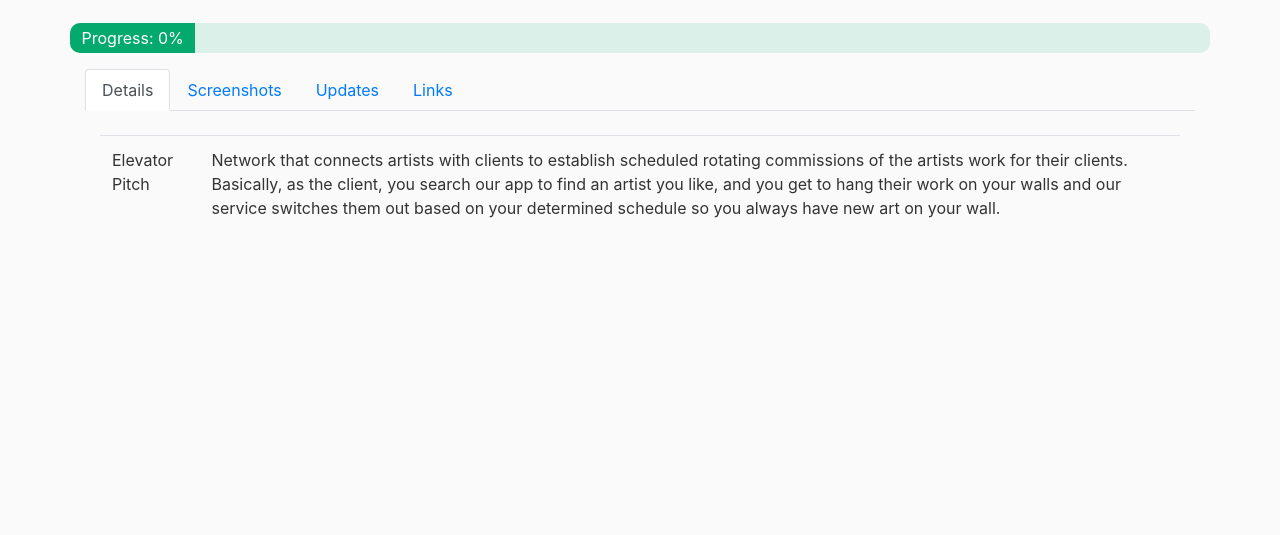
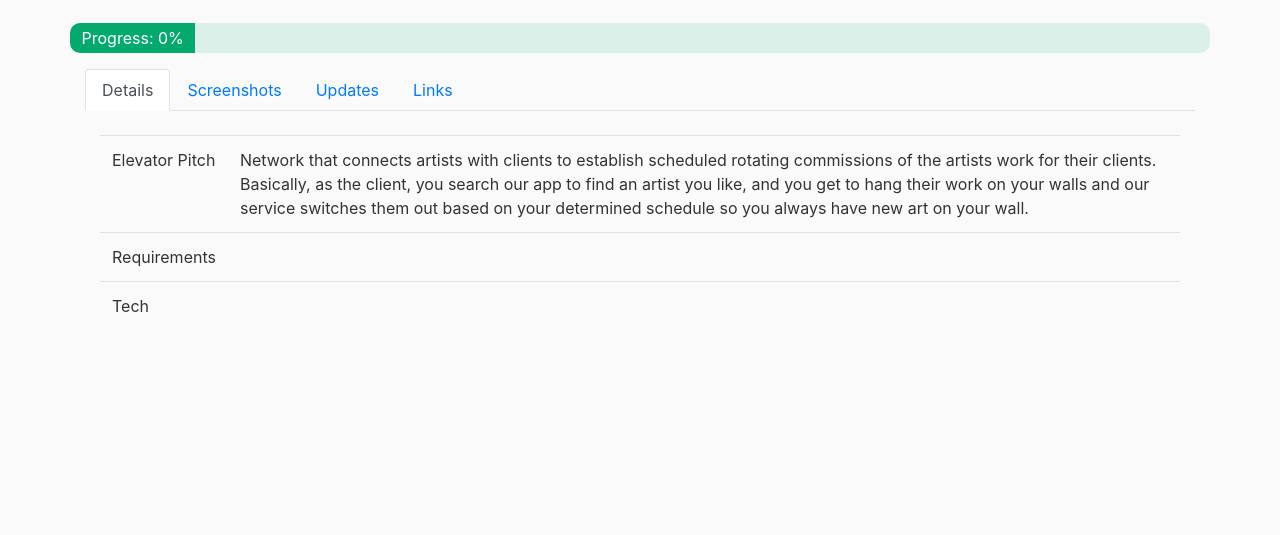
Before and after one commit to tmbyers1102/4th-street-group, a Django app: a page that uses web_app/templates/web_app/base.html in a window 1280 px wide. Shown: the part 265-800 px from the top of the page. Run offline with Django 3.2, Linux system fonts and the light colour scheme; data comes from the database, SQL or seed files in the repository; some libraries are stand-ins or nearby versions.

Commit message:
bunch of changes added req and tech and screen images

```diff
--- a/web_app/models.py
+++ b/web_app/models.py
@@ -10,6 +10,49 @@
     (75, 75),
     (100, 100),
 )
+
+# TECH_CHOICES = (
+#     ('Django', 'Django'),
+#     ('Django REST Framework', 'Django REST Framework'),
+#     ('React', 'React'),
+#     ('API', 'API'),
+#     ('JavaScript', 'JavaScript'),
+#     ('Stripe', 'Stripe'),
+#     ('AWS S3', 'AWS S3'),
+#     ('Bootstrap 4', 'Bootstrap 4'),
+#     ('Tailwind', 'Tailwind'),
+#     ('HTML', 'HTML'),
+#     ('CSS', 'CSS'),
+#     ('Python', 'Python'),
+
+# )
+
+# REQ_CHOICES = (
+#     ('Database Backend', 'Database Backend'),
+#     ('API', 'API'),
+#     ('Full-Stack', 'Full-Stack'),
+#     ('eCommerce', 'eCommerce'),
+#     ('Facial Recognition', 'Facial Recognition'),
+#     ('Subscription Billing', 'Subscription Billing'),
+#     ('Kinetic Email', 'Kinetic Email'),
+#     ('User Account', 'User Account'),
+#     ('User Analytics', 'User Analytics'),
+#     ('Fantasy Sports', 'Fantasy Sports'),
+#     ('Product Marketplace', 'Product Marketplace'),
+# )
+
+class Requirement(models.Model):
+    requirement_title = models.CharField(max_length=100, blank=False)
+
+    def __str__(self):
+        return self.requirement_title
+
+
+class Tech(models.Model):
+    tech_title = models.CharField(max_length=100, blank=False)
+
+    def __str__(self):
+        return self.tech_title
 
 
 # This is the main model for this web app.
@@ -26,6 +69,8 @@
     github_url = models.URLField(blank=True)
     progress = models.IntegerField(choices=PROGRESS_CHOICES, default=0)
     card_logo = models.ImageField(blank=True, null=True, upload_to='card_logos')
+    requirements = models.ManyToManyField(Requirement, blank=True)
+    tech_used = models.ManyToManyField(Tech, blank=True)
 
     def __str__(self):
         return self.title
@@ -40,16 +85,6 @@
 
     def __str__(self):
         return self.identifier
-
-
-class Requirement(models.Model):
-    requirement_title = models.CharField(max_length=100, default='NA', blank=False)
-    client_requirement = models.TextField()
-    assigned_project = models.ForeignKey(Project, on_delete=models.CASCADE)
-
-    def __str__(self):
-        return self.requirement_title
-
 
 
 class Contact(models.Model):
--- a/web_app/static/web_app/main.css
+++ b/web_app/static/web_app/main.css
@@ -274,6 +274,27 @@
   box-shadow: rgba(196, 196, 196, 0.2) 0 -1px 7px 1px, inset rgb(196, 196, 196) 0 -1px 9px, #cfcfcf 0 2px 14px;
 }
 
+/* req pills */
+#myReqPill {
+  border-radius: 10px;
+  width:fit-content;
+  background-color: #009297;
+  text-align: center;
+  padding: 10px;
+  color: white;
+}
+
+
+/* tech pills */
+#myTechPill {
+  border-radius: 10px;
+  width:fit-content;
+  background-color: #892fff;
+  text-align: center;
+  padding: 10px;
+  color: white;
+}
+
 /* progress bar */
 
 #myProgress {
--- a/web_app/templates/web_app/base.html
+++ b/web_app/templates/web_app/base.html
@@ -15,6 +15,9 @@
     <script src="//maxcdn.bootstrapcdn.com/bootstrap/4.1.1/js/bootstrap.min.js"></script>
     <script src="//cdnjs.cloudflare.com/ajax/libs/jquery/3.2.1/jquery.min.js"></script>
 
+    <!-- for tech used and requirement tags on project detail page -->
+    <script src="https://ajax.googleapis.com/ajax/libs/jquery/3.5.1/jquery.min.js"></script>
+    <script src="https://maxcdn.bootstrapcdn.com/bootstrap/3.4.1/js/bootstrap.min.js"></script>
 
     <!-- Required meta tags -->
     <meta charset="utf-8">
--- a/web_app/templates/web_app/project_detail2.html
+++ b/web_app/templates/web_app/project_detail2.html
@@ -68,6 +68,26 @@
                       <td>{{ project.market }}</td>
                     </tr>
                   {% endif %}
+                  {% if project.requirements %}
+                    <tr>
+                      <td>Requirements</td>
+                      <td>
+                          {% for req in project.requirements.all %}
+                                <row id="myReqPill"><span>{{ req.requirement_title }}</span></row>
+                          {% endfor %}
+                      </td>
+                    </tr>
+                  {% endif %}
+                  {% if project.tech_used %}
+                    <tr>
+                      <td>Tech</td>
+                      <td>
+                          {% for tech in project.tech_used.all %}
+                                <row id="myTechPill"><span>{{ tech.tech_title }}</span></row>
+                          {% endfor %}
+                      </td>
+                    </tr>
+                  {% endif %}
                 </tbody>
             </table>
         </div>
@@ -77,6 +97,20 @@
                   <div class="content-section">
                       <small class="text-danger">Sorry, there are no <b>Screenshots</b> for this project...yet!</small>
                   </div>
+              </div>
+            {% endif %}
+            {% if project_screengrabs %}
+              <div class="container">
+                {% for screengrab in project_screengrabs %}
+                  <div class="card-img-container">
+                    <img
+                      class="card-img-top mb-3"
+                      style="width:65%; box-shadow: rgba(196, 196, 196, 0.2) 0 -1px 7px 1px, inset rgb(196, 196, 196) 0 -1px 9px, #cfcfcf 0 2px 14px;"
+                      src="{{ screengrab.screen_grab.url }}"
+                      alt="test"
+                    >
+                  </div>
+                {% endfor %}
               </div>
             {% endif %}
         </div>
--- a/web_app/views.py
+++ b/web_app/views.py
@@ -21,7 +21,7 @@
     context = {
         'project': Project.objects.get(pk=pk),
         'project_logs': Log.objects.filter(project=project_name).order_by('-date_published'),
-        'project_screengrabs': Screengrab.objects.filter(assigned_project=project_name),
+        'project_screengrabs': Screengrab.objects.filter(assigned_project=project_name).order_by('-screen_grab'),
     }
     return render(request, 'web_app/project_detail2.html', context)
 
```
Also changed, not shown: web_app/admin.py (+3 -12 lines), db.sqlite3, media/project_logos/logo.png (added), media/screen_grabs/facial_saas_01.png (added), media/screen_grabs/facial_saas_02.png (added), media/screen_grabs/facial_saas_03.png (added), media/screen_grabs/facial_saas_04.png (added), media/screen_grabs/facial_saas_05.png (added), media/screen_grabs/facial_saas_06.png (added), media/screen_grabs/facial_saas_07.png (added), media/screen_grabs/facial_saas_08.png (added), media/screen_grabs/penny_face_500x500.jpg (added), web_app/migrations/0016_auto_20210623_1331.py (added).
